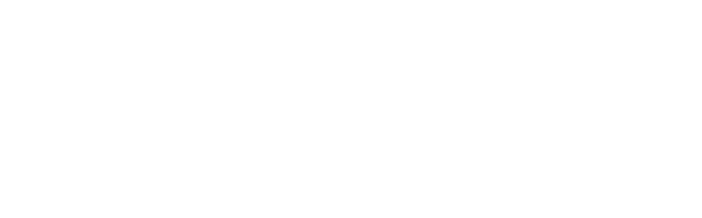
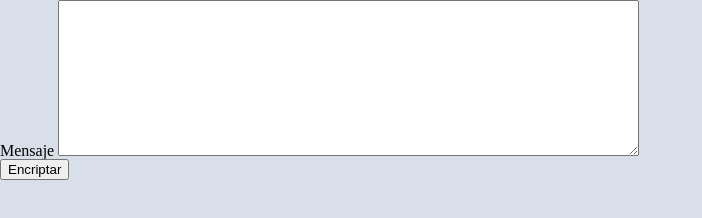
Before and after one commit to ABMA16/Encryptor, a plain HTML site: page index.html in a window 1280 px wide. Shown: the whole page, without its empty margins (0-702 px from the left). Drawn offline with Linux system fonts and the light colour scheme.

Commit message:
Creation of style.css and creation of text area in formular.

```diff
--- a/index.html
+++ b/index.html
@@ -1,11 +1,24 @@
 <!DOCTYPE html>
-<html lang="en">
+<html lang="es">
 <head>
     <meta charset="UTF-8">
     <meta name="viewport" content="width=device-width, initial-scale=1.0">
-    <title>Index</title>
+    <title>Encrypter</title>
+    <link rel="stylesheet" href="reset.css">
+    <link rel="stylesheet" href ="style.css">
+
 </head>
+
 <body>
+    <main>
+        <form>
+            <label for="mensaje">Mensaje</label>
+            <textarea id="mensaje" cols="70" rows="10"></textarea required>
+        </form>
+    </main>
 
+    <button>
+        Encriptar
+    </button>
 </body>
 </html>
--- /dev/null
+++ b/reset.css
@@ -0,0 +1,48 @@
+/* http://meyerweb.com/eric/tools/css/reset/
+   v2.0 | 20110126
+   License: none (public domain)
+*/
+
+html, body, div, span, applet, object, iframe,
+h1, h2, h3, h4, h5, h6, p, blockquote, pre,
+a, abbr, acronym, address, big, cite, code,
+del, dfn, em, img, ins, kbd, q, s, samp,
+small, strike, strong, sub, sup, tt, var,
+b, u, i, center,
+dl, dt, dd, ol, ul, li,
+fieldset, form, label, legend,
+table, caption, tbody, tfoot, thead, tr, th, td,
+article, aside, canvas, details, embed,
+figure, figcaption, footer, header, hgroup,
+menu, nav, output, ruby, section, summary,
+time, mark, audio, video {
+	margin: 0;
+	padding: 0;
+	border: 0;
+	font-size: 100%;
+	font: inherit;
+	vertical-align: baseline;
+}
+/* HTML5 display-role reset for older browsers */
+article, aside, details, figcaption, figure,
+footer, header, hgroup, menu, nav, section {
+	display: block;
+}
+body {
+	line-height: 1;
+}
+ol, ul {
+	list-style: none;
+}
+blockquote, q {
+	quotes: none;
+}
+blockquote:before, blockquote:after,
+q:before, q:after {
+	content: '';
+	content: none;
+}
+table {
+	border-collapse: collapse;
+	border-spacing: 0;
+}
--- /dev/null
+++ b/style.css
@@ -0,0 +1,7 @@
+body{
+    display: inline-block;
+    background: #D8DFE8;
+    font-optical-sizing: auto;
+    font-weight: weight;
+    font-style: normal;
+}
```
